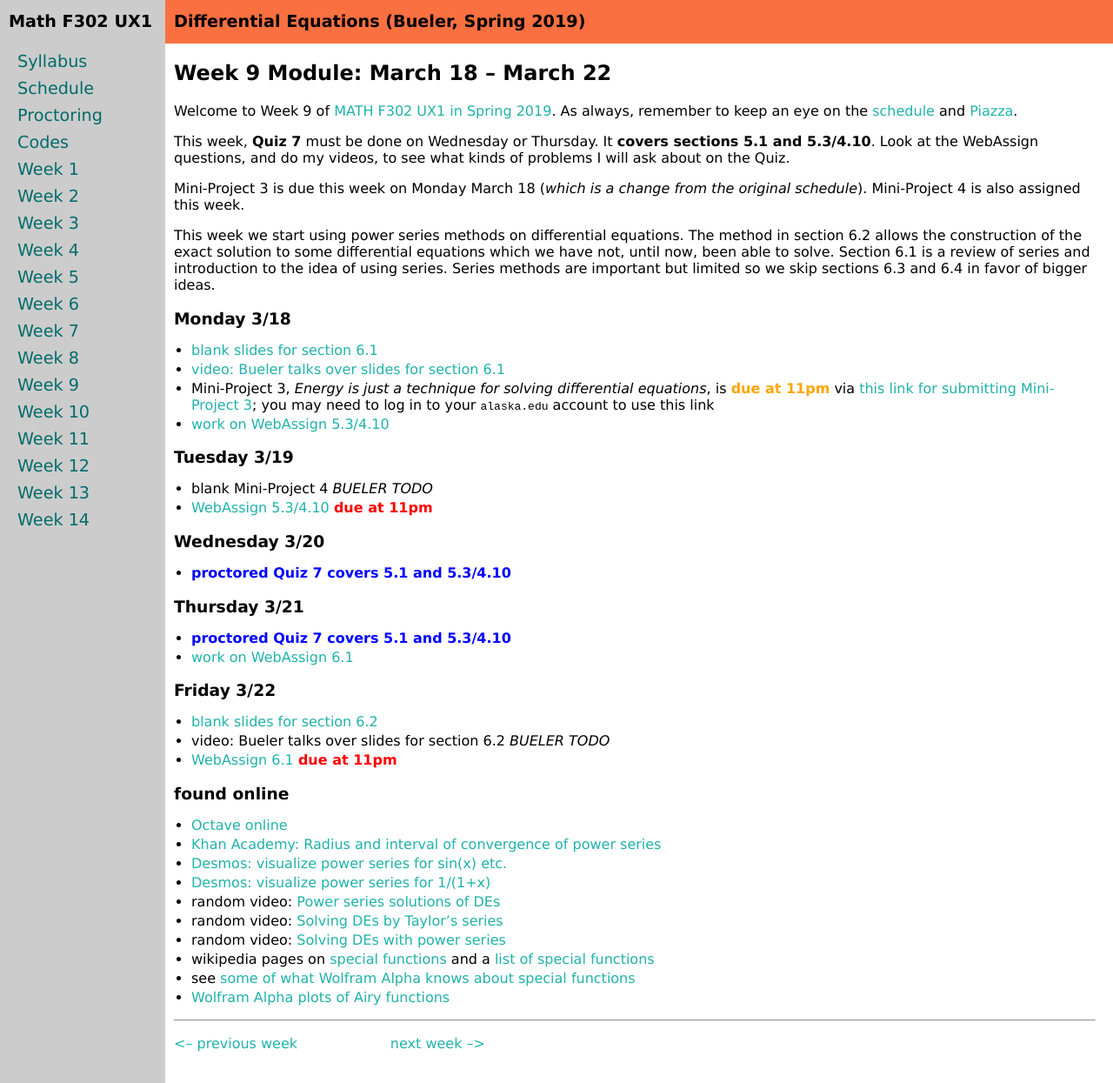
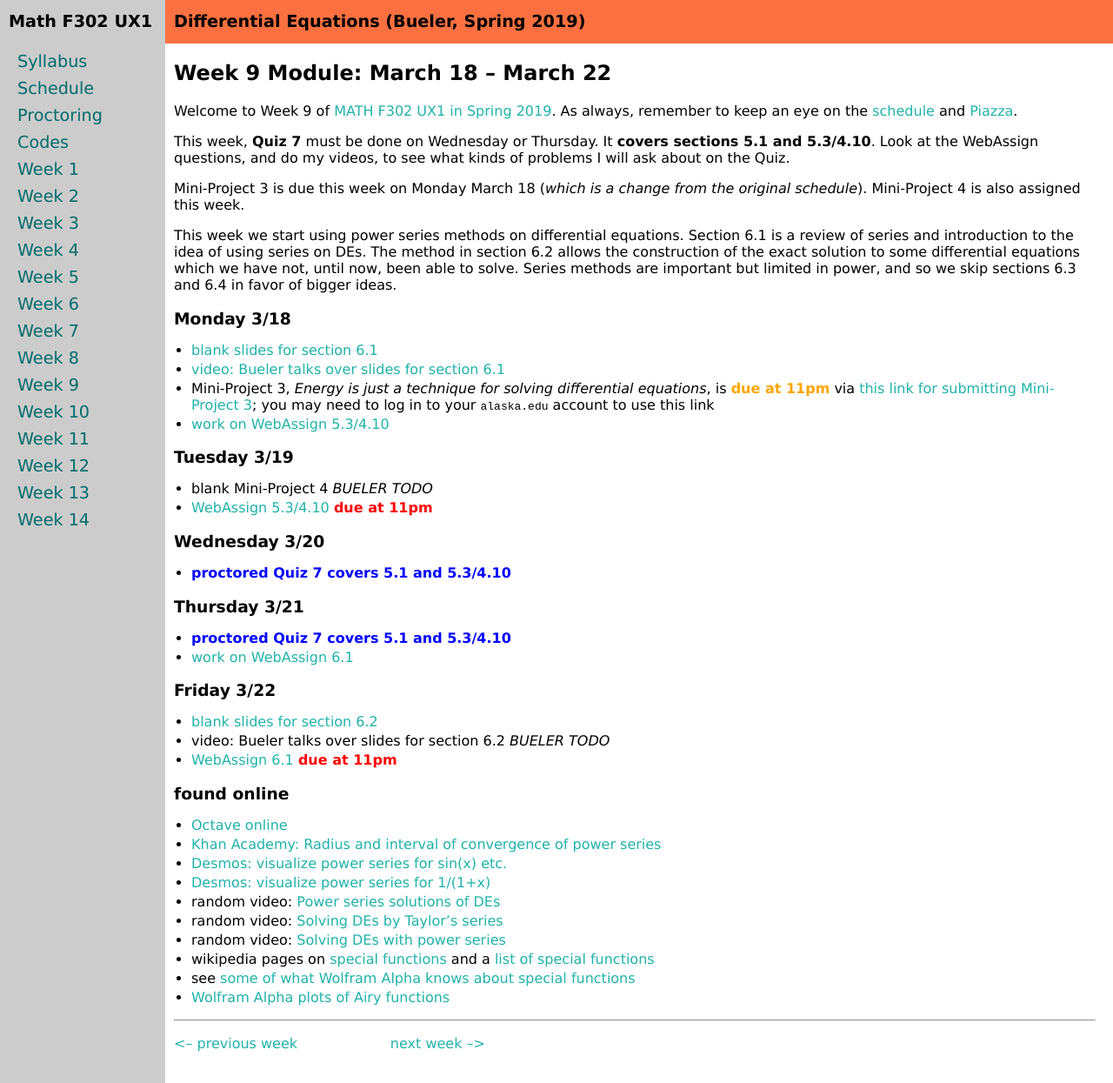
Before and after one commit to bueler/math302, a Jekyll site: the page built from week9.md, in a window 1280 px wide and 1245 px high. Shown: the whole window at 87% size. Built offline with Jekyll 4.4.1, drawn with Linux system fonts in a browser that asks for light colours.

Commit message:
very minor

```diff
--- a/week9.md
+++ b/week9.md
@@ -11,7 +11,7 @@
 
 Mini-Project 3 is due this week on Monday March 18 (_which is a change from the original schedule_).  Mini-Project 4 is also assigned this week.
 
-This week we start using power series methods on differential equations.  The method in section 6.2 allows the construction of the exact solution to some differential equations which we have not, until now, been able to solve.  Section 6.1 is a review of series and introduction to the idea of using series.  Series methods are important but limited so we skip sections 6.3 and 6.4 in favor of bigger ideas.
+This week we start using power series methods on differential equations.  Section 6.1 is a review of series and introduction to the idea of using series on DEs.  The method in section 6.2 allows the construction of the exact solution to some differential equations which we have not, until now, been able to solve.  Series methods are important but limited in power, and so we skip sections 6.3 and 6.4 in favor of bigger ideas.
 
 ### Monday 3/18
 * [blank slides for section 6.1](assets/slides/6-1.pdf)
```
